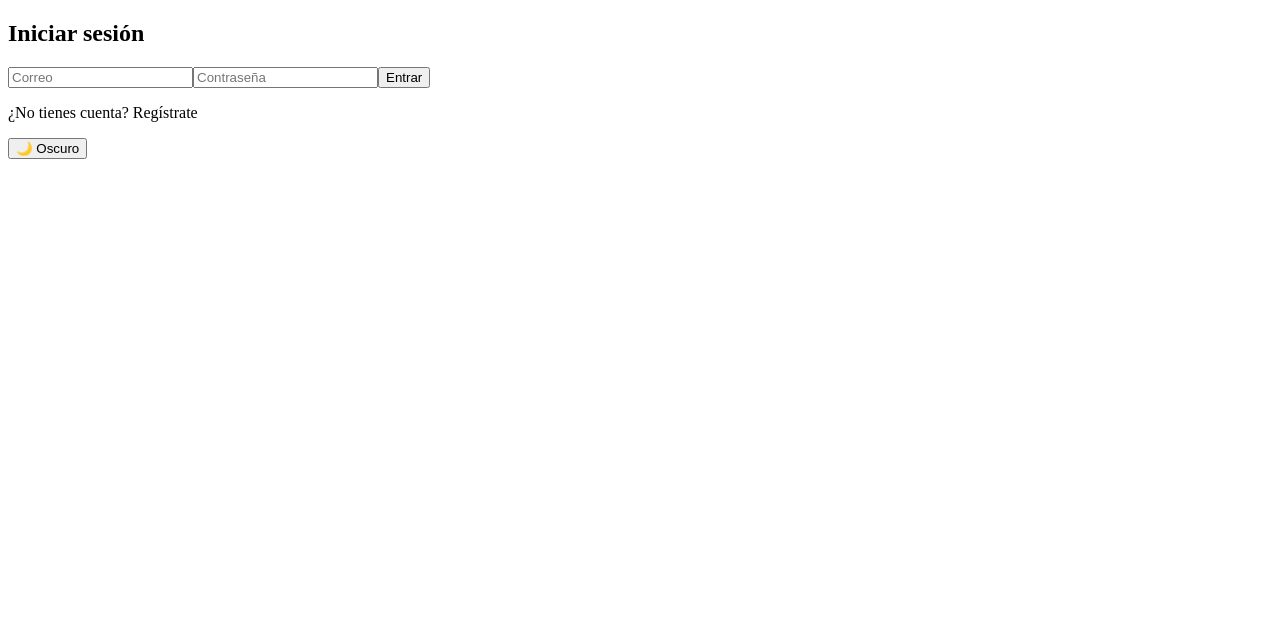
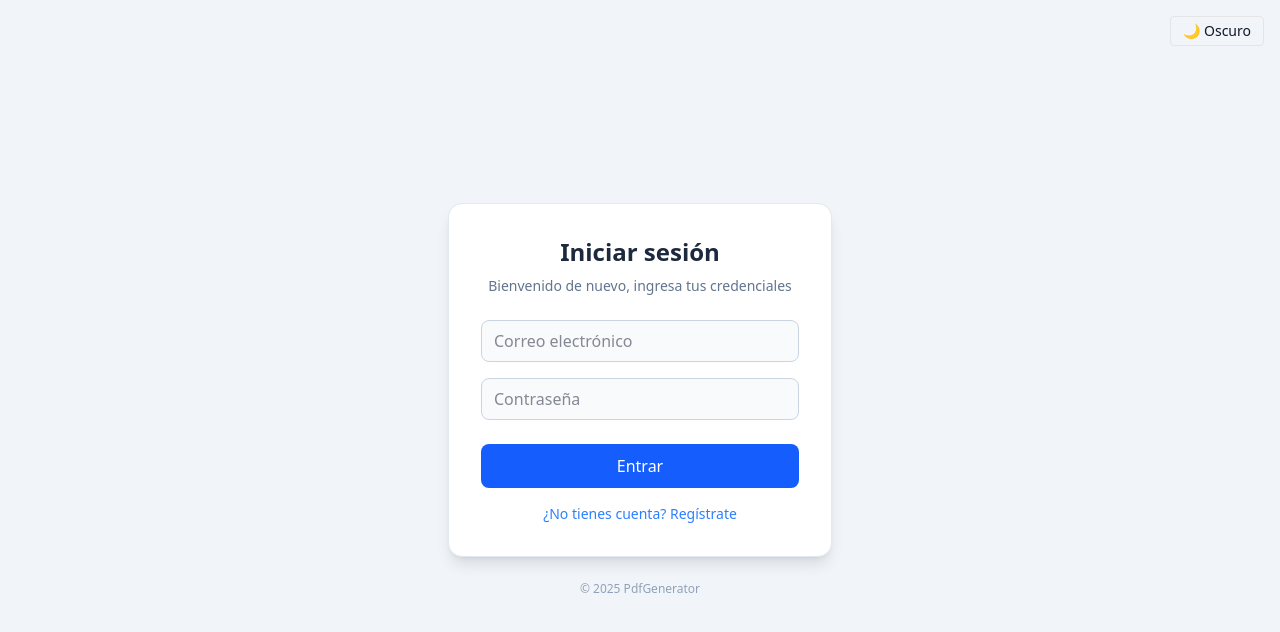
Before and after one commit to m4nt3k1ll4/generatorpdf, a Next.js app: page /login in a window 1280 px wide. Shown: the top 632 px of the page. Built offline with nearby package versions, Linux system fonts and the light colour scheme; no server answers.

Commit message:
Add LogoutButton component and integrate session verification in Dashboard and Login pages

```diff
--- /dev/null
+++ b/app/components/LogoutButton.tsx
@@ -0,0 +1,35 @@
+'use client';
+import { useState } from 'react';
+import { supabase } from '@/lib/supabaseClient';
+import { LogOut } from 'lucide-react'; // ícono bonito
+import { useRouter } from 'next/navigation';
+
+export default function LogoutButton() {
+  const [loading, setLoading] = useState(false);
+  const router = useRouter();
+
+  const handleLogout = async () => {
+    setLoading(true);
+    const { error } = await supabase.auth.signOut();
+
+    if (error) {
+      console.error('Error al cerrar sesión:', error.message);
+      setLoading(false);
+      return;
+    }
+
+    // Redirige al login
+    router.push('/login');
+  };
+
+  return (
+    <button
+      onClick={handleLogout}
+      disabled={loading}
+      className="inline-flex items-center gap-2 bg-red-600 hover:bg-red-700 text-white px-3 py-2 rounded-md transition-colors disabled:opacity-50"
+    >
+      <LogOut className="w-4 h-4" />
+      {loading ? 'Cerrando...' : 'Cerrar sesión'}
+    </button>
+  );
+}
--- a/app/dashboard/page.tsx
+++ b/app/dashboard/page.tsx
@@ -1,39 +1,58 @@
-"use client";
-import React, { useState } from "react";
-import FileUpload from "@/app/components/FileUpload";
-import MessageCard from "@/app/components/MessageCard";
-import { Message } from "@/lib/parser";
-import { useEffect } from "react";
-import { supabase } from "@/lib/supabaseClient";
-import ThemeToggle from "@/app/components/ThemeToggle";
-import DateSelector from "@/app/components/DateSelector";
+'use client';
+
+import React, { useState, useEffect } from 'react';
+import { supabase } from '@/lib/supabaseClient';
+import FileUpload from '@/app/components/FileUpload';
+import MessageCard from '@/app/components/MessageCard';
+import ThemeToggle from '@/app/components/ThemeToggle';
+import DateSelector from '@/app/components/DateSelector';
+import LogoutButton from '@/app/components/LogoutButton';
+import { Message } from '@/lib/parser';
+import { saveMessages } from '@/lib/messagesApi';
 
 export default function DashboardPage() {
-  useEffect(() => {
-    supabase.auth.getSession().then(({ data }) => {
-      if (!data.session) window.location.href = "/login";
-    });
-  }, []);
-
   const [selectedDate, setSelectedDate] = useState(() => {
     const d = new Date();
     return d.toISOString().slice(0, 10);
   });
   const [messages, setMessages] = useState<Message[]>([]);
   const [selected, setSelected] = useState<boolean[]>([]);
+  const [saving, setSaving] = useState(false);
 
-  // ✅ Aquí colocamos la función para abrir el PDF
+  // 🔒 Verificar sesión activa
+  useEffect(() => {
+    supabase.auth.getSession().then(({ data }) => {
+      if (!data.session) window.location.href = '/login';
+    });
+  }, []);
+
+  // 🧾 Generar PDF
   async function openPdf(selectedMessages: Message[]) {
-    const res = await fetch("/api/generate-pdf", {
-      method: "POST",
-      headers: { "Content-Type": "application/json" },
+    const res = await fetch('/api/generate-pdf', {
+      method: 'POST',
+      headers: { 'Content-Type': 'application/json' },
       body: JSON.stringify({ messages: selectedMessages }),
     });
     const blob = await res.blob();
     const url = URL.createObjectURL(blob);
-    window.open(url, "_blank");
+    window.open(url, '_blank');
   }
 
+  // 💾 Guardar mensajes en BD
+  const handleSaveToDB = async () => {
+    try {
+      setSaving(true);
+      await saveMessages(messages);
+      alert('✅ Registros guardados correctamente');
+    } catch (err) {
+      console.error(err);
+      alert('❌ Error al guardar los registros');
+    } finally {
+      setSaving(false);
+    }
+  };
+
+  // 🧩 Manejo de selección y edición
   const handleSelectChange = (index: number, checked: boolean) => {
     setSelected((prev) => {
       const copy = [...prev];
@@ -50,11 +69,22 @@ export default function DashboardPage() {
     });
   };
 
+  // 🧠 Si no hay registros
+  const isEmpty = messages.length === 0;
+
   return (
-    <div className="p-6">
-      <h1 className="text-2xl font-bold mb-4">Generador de Rótulos</h1>
+    <div className="min-h-screen bg-slate-50 dark:bg-slate-900 transition-colors px-6 py-8">
+      {/* Header */}
+      <header className="flex justify-between items-center mb-8">
+        <h1 className="text-2xl font-bold tracking-tight">🧾 Generador de Rótulos</h1>
+        <div className="flex items-center gap-3">
+          <ThemeToggle />
+          <LogoutButton />
+        </div>
+      </header>
 
-      <div className="flex gap-4 items-center mb-6">
+      {/* Controles principales */}
+      <div className="flex flex-wrap gap-4 items-center mb-8">
         <DateSelector value={selectedDate} onChange={setSelectedDate} />
         <FileUpload
           selectedDate={selectedDate}
@@ -63,29 +93,36 @@ export default function DashboardPage() {
             setSelected(msgs.map(() => true));
           }}
         />
-      </div>
-
+        {messages.length > 0 && (
+          <>
             <button
-        onClick={() => setMessages(messages)}
-        className="px-4 py-2 bg-green-600 text-white rounded"
+              onClick={handleSaveToDB}
+              disabled={saving}
+              className="px-4 py-2 bg-green-600 hover:bg-green-700 text-white rounded-md transition-colors disabled:opacity-50"
             >
-        Guardar en BD
+              {saving ? 'Guardando...' : 'Guardar en BD'}
             </button>
 
-      {/* Botón para generar PDF */}
-      {messages.length > 0 && (
             <button
               onClick={() => {
                 const selectedMessages = messages.filter((_, i) => selected[i]);
                 openPdf(selectedMessages);
               }}
-          className="mb-6 px-4 py-2 bg-blue-600 text-white rounded"
+              className="px-4 py-2 bg-blue-600 hover:bg-blue-700 text-white rounded-md transition-colors"
             >
               Generar PDF
             </button>
+          </>
         )}
+      </div>
 
-      {/* Grid de cards */}
+      {/* Contenido */}
+      {isEmpty ? (
+        <div className="text-center text-gray-500 dark:text-gray-400 py-16">
+          <p className="text-lg">📂 Aún no has cargado ningún archivo .txt</p>
+          <p className="text-sm">Selecciona una fecha y sube un archivo para comenzar.</p>
+        </div>
+      ) : (
         <div className="grid grid-cols-1 sm:grid-cols-2 lg:grid-cols-3 gap-4">
           {messages.map((msg, i) => (
             <MessageCard
@@ -96,10 +133,7 @@ export default function DashboardPage() {
             />
           ))}
         </div>
-
-      <div className="flex justify-end mb-4">
-        <ThemeToggle />
-      </div>
+      )}
     </div>
   );
 }
--- a/app/layout.tsx
+++ b/app/layout.tsx
@@ -1,5 +1,7 @@
 // src/app/layout.tsx
 import { ReactNode} from 'react';
+import './globals.css';
+
 
 export const metadata = {
   title: 'Generador de Rótulos',
--- a/app/login/page.tsx
+++ b/app/login/page.tsx
@@ -1,62 +1,94 @@
 'use client';
 import { useState } from 'react';
 import { supabase } from '@/lib/supabaseClient';
-import ThemeToggle from "@/app/components/ThemeToggle";
+import ThemeToggle from '@/app/components/ThemeToggle';
+import { Loader2 } from 'lucide-react'; // icono de carga opcional (instala con npm i lucide-react)
 
 export default function LoginPage() {
   const [email, setEmail] = useState('');
   const [password, setPassword] = useState('');
   const [isLogin, setIsLogin] = useState(true);
   const [error, setError] = useState('');
+  const [loading, setLoading] = useState(false);
 
   const handleSubmit = async (e: React.FormEvent) => {
     e.preventDefault();
     setError('');
+    setLoading(true);
 
     const { error } = isLogin
       ? await supabase.auth.signInWithPassword({ email, password })
       : await supabase.auth.signUp({ email, password });
 
-    if (error) setError(error.message);
-    else window.location.href = '/dashboard';
+    setLoading(false);
+
+    if (error) {
+      setError(error.message);
+    } else {
+      window.location.href = '/dashboard';
+    }
   };
 
   return (
-    <div className="h-screen flex items-center justify-center bg-slate-100 dark:bg-slate-900">
+    <div className="min-h-screen flex flex-col items-center justify-center bg-slate-100 dark:bg-slate-900 transition-colors px-4">
+      {/* 🔘 Theme Toggle arriba a la derecha */}
+      <div className="absolute top-4 right-4">
+        <ThemeToggle />
+      </div>
+
       <form
         onSubmit={handleSubmit}
-        className="bg-white dark:bg-slate-800 p-6 rounded-lg shadow-md w-full max-w-sm"
+        className="bg-white dark:bg-slate-800 p-8 rounded-xl shadow-lg w-full max-w-sm border border-slate-200 dark:border-slate-700"
       >
-        <h2 className="text-xl font-bold mb-4 text-center">
-          {isLogin ? 'Iniciar sesión' : 'Registrarse'}
+        <h2 className="text-2xl font-bold mb-2 text-center text-slate-800 dark:text-slate-100">
+          {isLogin ? 'Iniciar sesión' : 'Crear cuenta'}
         </h2>
+        <p className="text-center text-sm text-slate-500 dark:text-slate-400 mb-6">
+          {isLogin
+            ? 'Bienvenido de nuevo, ingresa tus credenciales'
+            : 'Completa los campos para registrarte'}
+        </p>
 
+        <div className="space-y-4">
           <input
             type="email"
-          placeholder="Correo"
+            placeholder="Correo electrónico"
             value={email}
             onChange={(e) => setEmail(e.target.value)}
-          className="w-full mb-3 px-3 py-2 border rounded dark:bg-slate-700"
+            required
+            className="w-full px-3 py-2 border rounded-md bg-slate-50 dark:bg-slate-700 dark:text-slate-100 border-slate-300 dark:border-slate-600 focus:outline-none focus:ring-2 focus:ring-blue-500"
           />
           <input
             type="password"
             placeholder="Contraseña"
             value={password}
             onChange={(e) => setPassword(e.target.value)}
-          className="w-full mb-4 px-3 py-2 border rounded dark:bg-slate-700"
+            required
+            className="w-full px-3 py-2 border rounded-md bg-slate-50 dark:bg-slate-700 dark:text-slate-100 border-slate-300 dark:border-slate-600 focus:outline-none focus:ring-2 focus:ring-blue-500"
           />
+        </div>
 
-        {error && <p className="text-red-500 text-sm mb-2">{error}</p>}
+        {error && (
+          <p className="text-red-500 text-sm mt-3 text-center">{error}</p>
+        )}
 
         <button
           type="submit"
-          className="w-full bg-blue-600 text-white py-2 rounded mb-2"
+          disabled={loading}
+          className="mt-6 w-full flex items-center justify-center gap-2 bg-blue-600 hover:bg-blue-700 text-white font-medium py-2.5 rounded-md transition-colors disabled:opacity-50"
         >
-          {isLogin ? 'Entrar' : 'Crear cuenta'}
+          {loading && <Loader2 className="w-4 h-4 animate-spin" />}
+          {loading
+            ? isLogin
+              ? 'Entrando...'
+              : 'Registrando...'
+            : isLogin
+            ? 'Entrar'
+            : 'Crear cuenta'}
         </button>
 
         <p
-          className="text-sm text-center text-blue-500 cursor-pointer"
+          className="text-sm text-center text-blue-500 hover:underline cursor-pointer mt-4"
           onClick={() => setIsLogin(!isLogin)}
         >
           {isLogin
@@ -65,10 +97,9 @@ export default function LoginPage() {
         </p>
       </form>
 
-      <div className="flex justify-end mb-4">
-  <ThemeToggle />
-</div>
-
+      <footer className="text-xs text-slate-400 dark:text-slate-500 mt-6">
+        © {new Date().getFullYear()} PdfGenerator
+      </footer>
     </div>
   );
 }
--- /dev/null
+++ b/components/ui/button.tsx
@@ -0,0 +1,60 @@
+import * as React from "react"
+import { Slot } from "@radix-ui/react-slot"
+import { cva, type VariantProps } from "class-variance-authority"
+
+import { cn } from "@/lib/utils"
+
+const buttonVariants = cva(
+  "inline-flex items-center justify-center gap-2 whitespace-nowrap rounded-md text-sm font-medium transition-all disabled:pointer-events-none disabled:opacity-50 [&_svg]:pointer-events-none [&_svg:not([class*='size-'])]:size-4 shrink-0 [&_svg]:shrink-0 outline-none focus-visible:border-ring focus-visible:ring-ring/50 focus-visible:ring-[3px] aria-invalid:ring-destructive/20 dark:aria-invalid:ring-destructive/40 aria-invalid:border-destructive",
+  {
+    variants: {
+      variant: {
+        default: "bg-primary text-primary-foreground hover:bg-primary/90",
+        destructive:
+          "bg-destructive text-white hover:bg-destructive/90 focus-visible:ring-destructive/20 dark:focus-visible:ring-destructive/40 dark:bg-destructive/60",
+        outline:
+          "border bg-background shadow-xs hover:bg-accent hover:text-accent-foreground dark:bg-input/30 dark:border-input dark:hover:bg-input/50",
+        secondary:
+          "bg-secondary text-secondary-foreground hover:bg-secondary/80",
+        ghost:
+          "hover:bg-accent hover:text-accent-foreground dark:hover:bg-accent/50",
+        link: "text-primary underline-offset-4 hover:underline",
+      },
+      size: {
+        default: "h-9 px-4 py-2 has-[>svg]:px-3",
+        sm: "h-8 rounded-md gap-1.5 px-3 has-[>svg]:px-2.5",
+        lg: "h-10 rounded-md px-6 has-[>svg]:px-4",
+        icon: "size-9",
+        "icon-sm": "size-8",
+        "icon-lg": "size-10",
+      },
+    },
+    defaultVariants: {
+      variant: "default",
+      size: "default",
+    },
+  }
+)
+
+function Button({
+  className,
+  variant,
+  size,
+  asChild = false,
+  ...props
+}: React.ComponentProps<"button"> &
+  VariantProps<typeof buttonVariants> & {
+    asChild?: boolean
+  }) {
+  const Comp = asChild ? Slot : "button"
+
+  return (
+    <Comp
+      data-slot="button"
+      className={cn(buttonVariants({ variant, size, className }))}
+      {...props}
+    />
+  )
+}
+
+export { Button, buttonVariants }
--- /dev/null
+++ b/components/ui/separator.tsx
@@ -0,0 +1,28 @@
+"use client"
+
+import * as React from "react"
+import * as SeparatorPrimitive from "@radix-ui/react-separator"
+
+import { cn } from "@/lib/utils"
+
+function Separator({
+  className,
+  orientation = "horizontal",
+  decorative = true,
+  ...props
+}: React.ComponentProps<typeof SeparatorPrimitive.Root>) {
+  return (
+    <SeparatorPrimitive.Root
+      data-slot="separator"
+      decorative={decorative}
+      orientation={orientation}
+      className={cn(
+        "bg-border shrink-0 data-[orientation=horizontal]:h-px data-[orientation=horizontal]:w-full data-[orientation=vertical]:h-full data-[orientation=vertical]:w-px",
+        className
+      )}
+      {...props}
+    />
+  )
+}
+
+export { Separator }
--- a/package.json
+++ b/package.json
@@ -10,6 +10,8 @@
   },
   "dependencies": {
     "@radix-ui/react-popover": "^1.1.15",
+    "@radix-ui/react-separator": "^1.1.7",
+    "@radix-ui/react-slot": "^1.2.3",
     "@supabase/ssr": "^0.7.0",
     "@supabase/supabase-js": "^2.76.1",
     "class-variance-authority": "^0.7.1",
@@ -29,7 +31,7 @@
     "@types/react-dom": "^19",
     "eslint": "^9",
     "eslint-config-next": "16.0.0",
-    "tailwindcss": "^4",
+    "tailwindcss": "^4.0.0",
     "tw-animate-css": "^1.4.0",
     "typescript": "^5"
   }
```
Also changed, not shown: 1 other file (tests, documents, lock files or other folders). Lines whose indentation alone changed are shown as unchanged.
